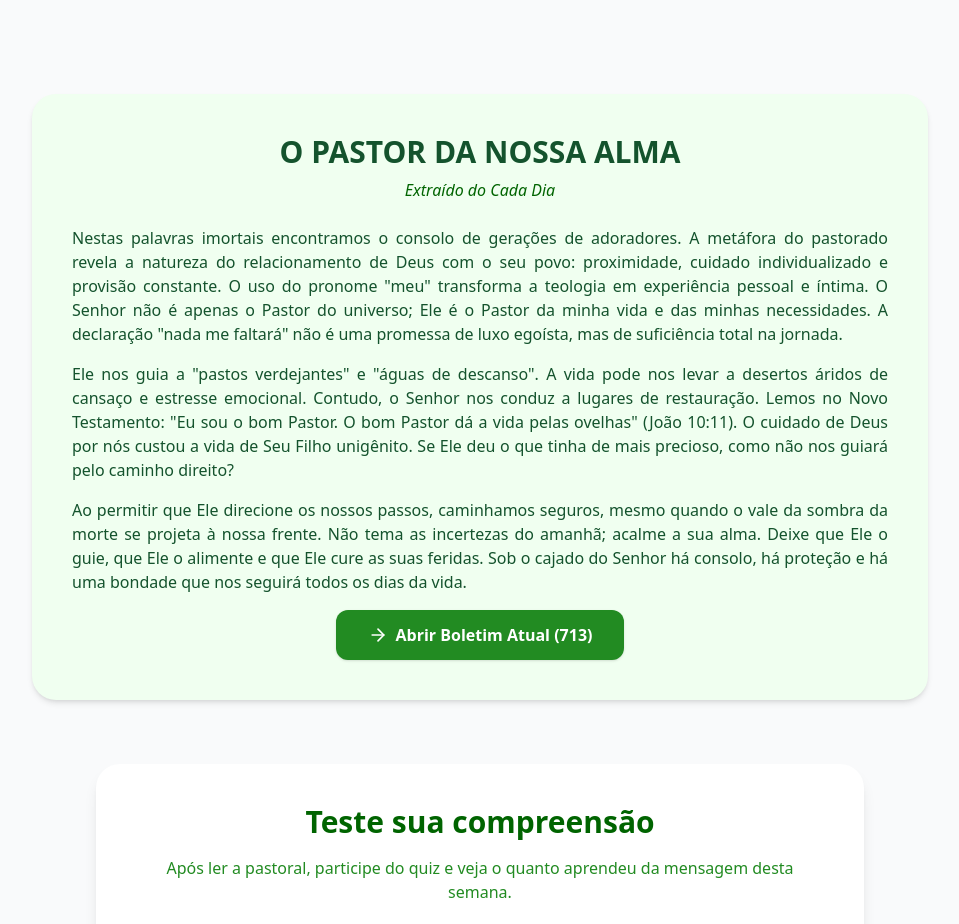
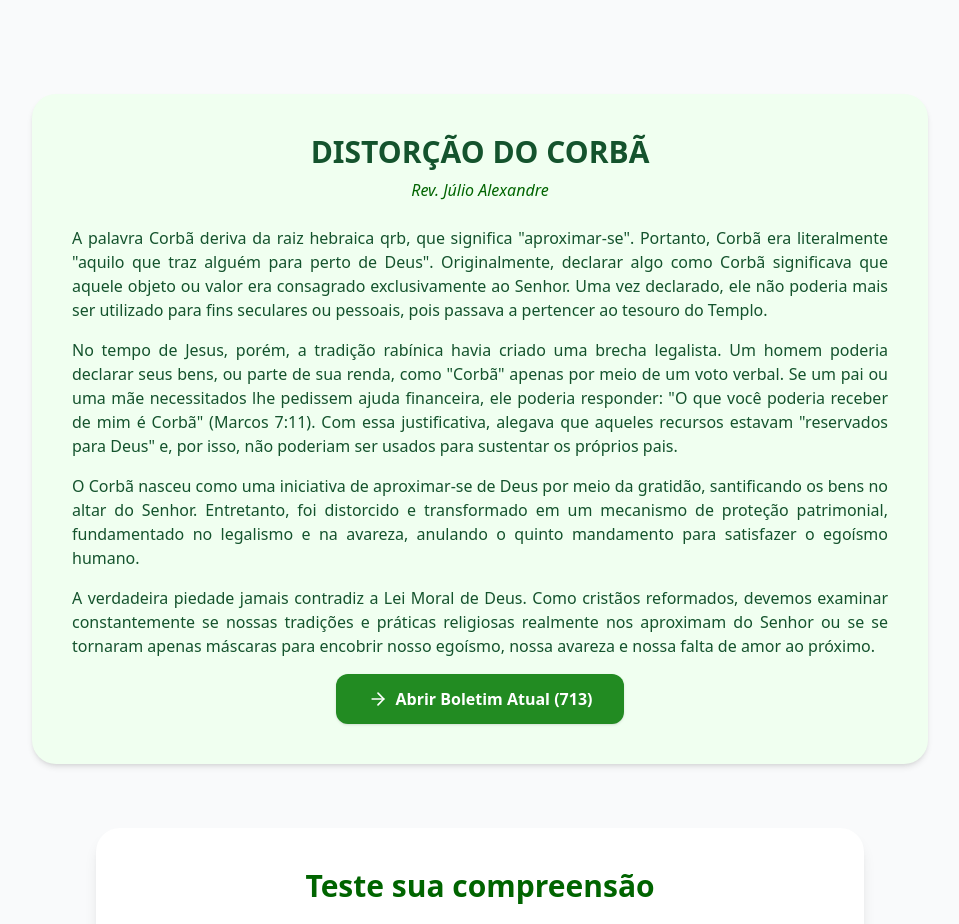
Before and after one commit to ViniciusMoraesTavares/Hub-boletim-ipbsg, a React (Vite) app: page / in a window 1280 px wide. Shown: the part 1240-2164 px from the top of the page, without its empty margins (160-1119 px from the left). Built offline with nearby package versions, Linux system fonts and the light colour scheme.

Commit message:
Update pastoral content and correct title and author

```diff
--- a/src/data/pastoral.ts
+++ b/src/data/pastoral.ts
@@ -1,11 +1,13 @@
 export const pastoral = {
-  title: 'O PASTOR DA NOSSA ALMA',
-  author: 'Extraído do Cada Dia',
+  title: 'DISTORÇÃO DO CORBÃ',
+  author: 'Rev. Júlio Alexandre',
   paragraphs: [
-    'Nestas palavras imortais encontramos o consolo de gerações de adoradores. A metáfora do pastorado revela a natureza do relacionamento de Deus com o seu povo: proximidade, cuidado individualizado e provisão constante. O uso do pronome "meu" transforma a teologia em experiência pessoal e íntima. O Senhor não é apenas o Pastor do universo; Ele é o Pastor da minha vida e das minhas necessidades. A declaração "nada me faltará" não é uma promessa de luxo egoísta, mas de suficiência total na jornada.',
+    'A palavra Corbã deriva da raiz hebraica qrb, que significa "aproximar-se". Portanto, Corbã era literalmente "aquilo que traz alguém para perto de Deus". Originalmente, declarar algo como Corbã significava que aquele objeto ou valor era consagrado exclusivamente ao Senhor. Uma vez declarado, ele não poderia mais ser utilizado para fins seculares ou pessoais, pois passava a pertencer ao tesouro do Templo.',
 
-    'Ele nos guia a "pastos verdejantes" e "águas de descanso". A vida pode nos levar a desertos áridos de cansaço e estresse emocional. Contudo, o Senhor nos conduz a lugares de restauração. Lemos no Novo Testamento: "Eu sou o bom Pastor. O bom Pastor dá a vida pelas ovelhas" (João 10:11). O cuidado de Deus por nós custou a vida de Seu Filho unigênito. Se Ele deu o que tinha de mais precioso, como não nos guiará pelo caminho direito?',
+    'No tempo de Jesus, porém, a tradição rabínica havia criado uma brecha legalista. Um homem poderia declarar seus bens, ou parte de sua renda, como "Corbã" apenas por meio de um voto verbal. Se um pai ou uma mãe necessitados lhe pedissem ajuda financeira, ele poderia responder: "O que você poderia receber de mim é Corbã" (Marcos 7:11). Com essa justificativa, alegava que aqueles recursos estavam "reservados para Deus" e, por isso, não poderiam ser usados para sustentar os próprios pais.',
 
-    'Ao permitir que Ele direcione os nossos passos, caminhamos seguros, mesmo quando o vale da sombra da morte se projeta à nossa frente. Não tema as incertezas do amanhã; acalme a sua alma. Deixe que Ele o guie, que Ele o alimente e que Ele cure as suas feridas. Sob o cajado do Senhor há consolo, há proteção e há uma bondade que nos seguirá todos os dias da vida.',
+    'O Corbã nasceu como uma iniciativa de aproximar-se de Deus por meio da gratidão, santificando os bens no altar do Senhor. Entretanto, foi distorcido e transformado em um mecanismo de proteção patrimonial, fundamentado no legalismo e na avareza, anulando o quinto mandamento para satisfazer o egoísmo humano.',
+
+    'A verdadeira piedade jamais contradiz a Lei Moral de Deus. Como cristãos reformados, devemos examinar constantemente se nossas tradições e práticas religiosas realmente nos aproximam do Senhor ou se se tornaram apenas máscaras para encobrir nosso egoísmo, nossa avareza e nossa falta de amor ao próximo.',
   ],
 };
```
